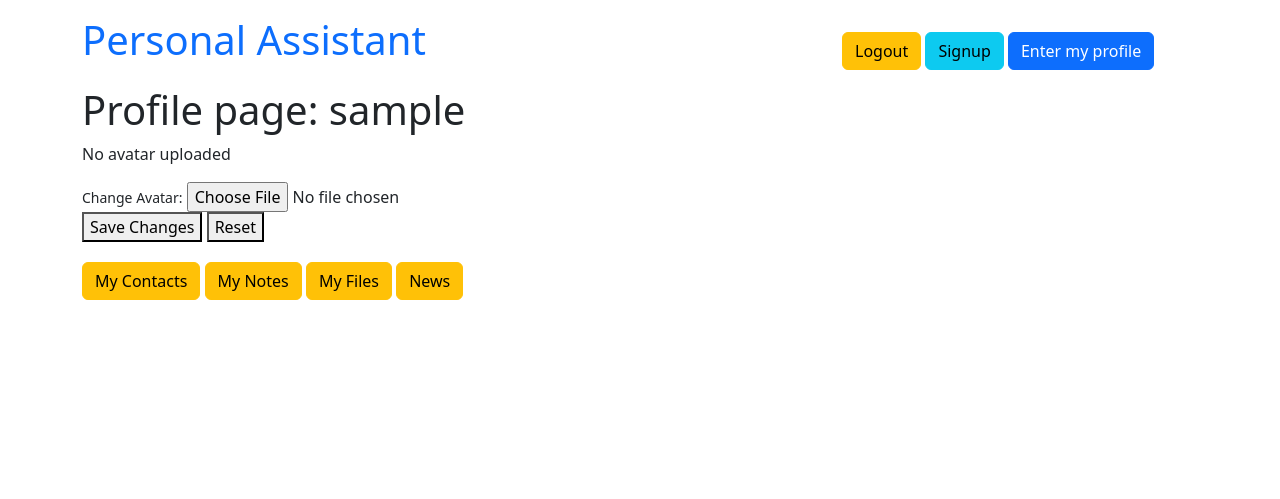
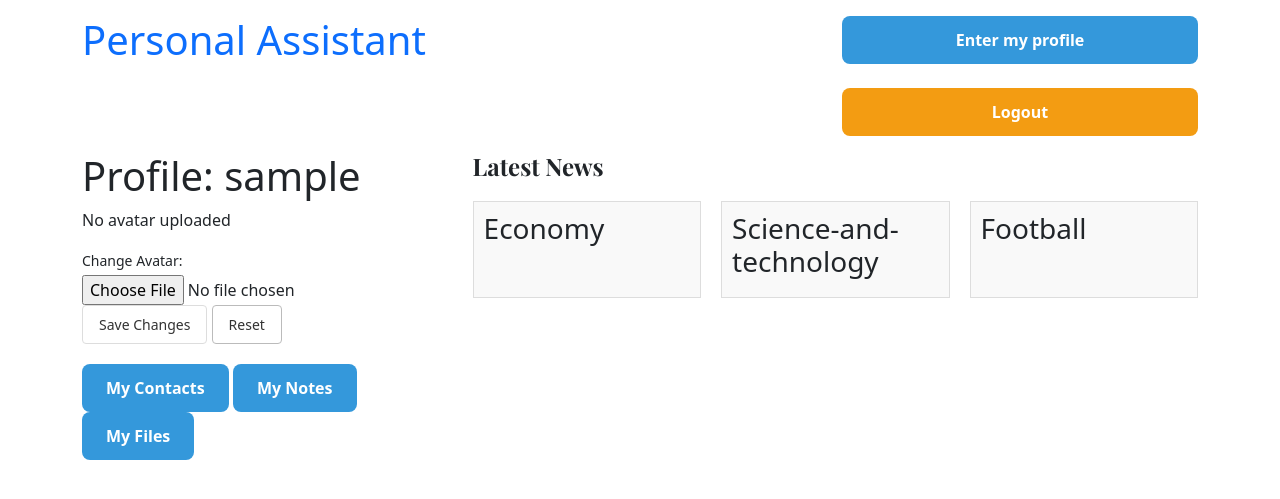
Before and after one commit to Shtomuch/Personal_Assistant, a Django app: a page that uses personal_assistant/users/templates/users/base.html in a window 1280 px wide. Shown: the top 499 px of the page. Run offline with Django 5.2, Linux system fonts and the light colour scheme; the visitor is signed in with stand-in values (Sample User, id 1); data comes from the database, SQL or seed files in the repository; data that the repository does not hold is empty.

Commit message:
new function news and style.css added

```diff
--- a/personal_assistant/pyproject.toml
+++ b/personal_assistant/pyproject.toml
@@ -15,6 +15,7 @@ django-environ = "^0.11.2"
 dj-database-url = "^2.2.0"
 psycopg2-binary = "2.9.9"
 pillow = "^10.4.0"
+beautifulsoup4 = "^4.12.3"
 
 
 
--- /dev/null
+++ b/personal_assistant/static/css/style.css
@@ -0,0 +1,166 @@
+.news-sections {
+    display: flex;
+    gap: 20px;
+}
+
+.news-category {
+    border: 2px solid #ccc;
+    padding: 20px;
+    width: 300px;
+    overflow: hidden;
+    background-color: #f9f9f9;
+}
+
+.news-list-wrapper {
+    max-height: 300px;
+    overflow-y: auto;
+}
+
+.news-list {
+    list-style-type: none;
+    padding: 0;
+    margin: 0;
+}
+
+.news-list li {
+    margin-bottom: 10px;
+}
+
+.news-list li a {
+    text-decoration: none;
+    color: #007bff;
+}
+
+.news-list li a:hover {
+    text-decoration: underline;
+}
+
+h2 {
+    font-family: 'Playfair Display', serif;
+    font-weight: 700;
+    font-size: 28px;
+    margin-bottom: 15px;
+}
+
+.profile-heading {
+    margin-bottom: 20px;
+    font-family: 'Roboto', sans-serif;
+    font-size: 24px;
+    font-weight: bold;
+    color: #333;
+}
+
+
+.profile-avatar {
+    margin-bottom: 20px;
+}
+
+
+.btn {
+    display: inline-block;
+    padding: 12px 24px;
+    font-size: 16px;
+    font-weight: bold;
+    text-align: center;
+    text-decoration: none;
+    color: #fff;
+    background-color: #3498db;
+    border: none;
+    border-radius: 8px;
+    transition: background-color 0.3s ease, transform 0.3s ease;
+}
+
+
+.btn-warning {
+    background-color: #f39c12;
+    color: #fff;
+}
+
+
+.btn:hover {
+    background-color: #2980b9;
+    transform: scale(1.05);
+}
+
+
+.btn-warning:hover {
+    background-color: #e67e22;
+    transform: scale(1.05);
+}
+
+.small-btn {
+    display: inline-block;
+    padding: 8px 16px;
+    font-size: 14px;
+    background-color: transparent;
+    color: #333;
+    border: 1px solid #ddd;
+    border-radius: 4px;
+    cursor: pointer;
+    transition: background-color 0.3s ease, color 0.3s ease;
+}
+
+
+.small-btn:hover {
+    background-color: #f9f9f9;
+    color: #000;
+}
+
+
+.small-btn.secondary {
+    border-color: #bbb;
+}
+.profile-container {
+    display: flex;
+    justify-content: space-between;
+    gap: 40px;
+}
+
+.left-column {
+    width: 30%;
+}
+
+.right-column {
+    width: 65%;
+}
+
+.avatar {
+    max-width: 100%;
+    height: auto;
+    margin-bottom: 20px;
+}
+
+.news-title {
+    font-size: 24px;
+    font-weight: bold;
+    margin-bottom: 20px;
+}
+
+.news-category {
+    border: 1px solid #ddd;
+    padding: 10px;
+    margin-bottom: 20px;
+}
+
+.news-list-wrapper {
+    max-height: 300px;
+    overflow-y: auto;
+}
+
+.news-list {
+    list-style: none;
+    padding: 0;
+}
+
+.news-list li {
+    margin-bottom: 10px;
+}
+
+.news-list a {
+    text-decoration: none;
+    color: #007bff;
+}
+
+.news-list a:hover {
+    text-decoration: underline;
+}
--- a/personal_assistant/users/apps.py
+++ b/personal_assistant/users/apps.py
@@ -4,5 +4,6 @@ from django.apps import AppConfig
 class UsersConfig(AppConfig):
     default_auto_field = "django.db.models.BigAutoField"
     name = "users"
+
     def ready(self):
-        import users.signals # noqa
+        import users.signals  # noqa
--- /dev/null
+++ b/personal_assistant/users/management/commands/scrape_news.py
@@ -0,0 +1,44 @@
+from django.core.management.base import BaseCommand
+import requests
+from bs4 import BeautifulSoup
+import json
+
+class Command(BaseCommand):
+    help = 'Scrape news and save to JSON file'
+
+    def handle(self, *args, **kwargs):
+        def scrape_news(url, base_url):
+            headers = {
+                'User-Agent': 'Mozilla/5.0 (Windows NT 10.0; Win64; x64) AppleWebKit/537.36 (KHTML, like Gecko) Chrome/58.0.3029.110 Safari/537.3'
+            }
+            response = requests.get(url, headers=headers)
+            soup = BeautifulSoup(response.text, 'html.parser')
+
+            news_items = []
+            for item in soup.select('.gc__title a'):
+                title = item.text.strip()
+                link = base_url + item['href']
+                news_items.append({'title': title, 'link': link})
+
+            return news_items
+
+        def save_to_json(data, filename):
+            with open(filename, 'w', encoding='utf-8') as file:
+                json.dump(data, file, ensure_ascii=False, indent=4)
+
+        urls = {
+            'economy': "https://www.aljazeera.com/economy/",
+            'science-and-technology': "https://www.aljazeera.com/tag/science-and-technology/",
+            'football': "https://www.aljazeera.com/tag/football/"
+        }
+
+        base_url = 'https://www.aljazeera.com'
+        categorized_news = {}
+
+        for category, url in urls.items():
+            news_items = scrape_news(url, base_url)
+            categorized_news[category] = news_items
+
+        save_to_json(categorized_news, 'utils/categorized_news.json')
+
+        self.stdout.write(self.style.SUCCESS('Successfully scraped news and saved to JSON file'))
--- a/personal_assistant/users/static/users/style.css
+++ /dev/null
@@ -1,7 +0,0 @@
-.alert-error, .errorlist {
-    color: crimson;
-}
-
-.alert-success {
-    color: green;
-}
--- a/personal_assistant/users/templates/users/base.html
+++ b/personal_assistant/users/templates/users/base.html
@@ -3,14 +3,13 @@
 <head>
     <meta charset="UTF-8"/>
     <title>Note information</title>
-       <meta name="viewport"
-          content="width=device-width, user-scalable = no, initial-scale=1, maximum-scale = 1, minimum-scale = 1">
-    <meta http-equiv="X-UA-Compatible" , content="ie=edge">
+    <meta name="viewport" content="width=device-width, user-scalable=no, initial-scale=1, maximum-scale=1, minimum-scale=1">
+    <meta http-equiv="X-UA-Compatible" content="ie=edge">
     <link href="https://cdn.jsdelivr.net/npm/bootstrap@5.3.2/dist/css/bootstrap.min.css" rel="stylesheet"
           integrity="sha384-T3c6CoIi6uLrA9TneNEoa7RxnatzjcDSCmG1MXxSR1GAsXEV/Dwwykc2MPK8M2HN" crossorigin="anonymous">
+    <link href="https://fonts.googleapis.com/css2?family=Montserrat:wght@700&family=Playfair+Display:wght@700&display=swap" rel="stylesheet">
     {% load static %}
-    <link rel="stylesheet" href="{% static 'users/style.css' %}">
-
+    <link rel="stylesheet" href="{% static 'css/style.css' %}">
 </head>
 <body>
 <div class="container">
@@ -22,20 +21,21 @@
         </div>
         <div class="col-md-4">
             <p>
+                {% if user.is_authenticated %}
+                    <a href="{% url 'users:profile' username=request.user.username %}" class="btn btn-primary w-100 mb-2">Enter my profile</a>
                     <form id="logout-form" method="post" action="{% url 'users:logout' %}" style="display:inline;">
-                    {% csrf_token %}
-                    <button type="submit" class="btn btn-warning">Logout</button>
-            </form>
-                <a href="{% url 'users:registration' %}" class="btn btn-info">Signup</a>
-            {% if user.is_authenticated %}
-                <a href="{% url 'users:profile' username=request.user.username %}" class="btn btn-primary">Enter my profile</a>
-            {% else %}
-                <a href="{% url 'users:login' %}" class="btn btn-primary">Login</a>
-            {% endif %}
+                        {% csrf_token %}
+                        <button type="submit" class="btn btn-warning w-100">Logout</button>
+                    </form>
+                {% else %}
+                    <a href="{% url 'users:registration' %}" class="btn btn-info w-100 mb-2">Signup</a>
+                    <a href="{% url 'users:login' %}" class="btn btn-primary w-100">Login</a>
+                {% endif %}
             </p>
         </div>
     </div>
-      {% if messages %}
+
+    {% if messages %}
     <div class="alert-box">
         {% for message in messages %}
         <div class="alert {% if message.tags %}alert-{{ message.tags }}{% else %}alert-info{% endif %}" role="alert">
@@ -46,7 +46,6 @@
     {% endif %}
 
     {% block content %} {% endblock %}
-
 </div>
 </body>
 </html>
--- a/personal_assistant/users/templates/users/login.html
+++ b/personal_assistant/users/templates/users/login.html
@@ -5,7 +5,7 @@
     <h2>Login</h2>
 </div>
 
-<form method="post" action="{% url 'users:login' %}{% if request.user.is_authenticated %}?next={% url 'users:profile' username=request.user.username %}{% endif %}">
+<form method="post" action="{% url 'users:login' %}">
     {% csrf_token %}
     <div >
         <label> Username:
--- a/personal_assistant/users/templates/users/profile.html
+++ b/personal_assistant/users/templates/users/profile.html
@@ -2,10 +2,13 @@
 
 {% block content %}
 
+<div class="profile-container">
+    <!-- Ліва колонка -->
+    <div class="left-column">
         <div>
-    <h1>Profile page: {{user.username}}</h1>
+            <h1>Profile: {{user.username}}</h1>
             {% if user.avatar %}
-    <img src="{{ user.avatar.url }}" alt="{{ user.username }}'s avatar">
+            <img src="{{ user.avatar.url }}" alt="{{ user.username }}'s avatar" class="avatar">
             {% else %}
             <p>No avatar uploaded</p>
             {% endif %}
@@ -31,16 +34,38 @@
                 </div>
             </div>
             <div class="grid">
-        <button type="submit">Save Changes</button>
-        <button type="reset" class="secondary">Reset</button>
+                <button type="submit" class="small-btn">Save Changes</button>
+                <button type="reset" class="small-btn secondary">Reset</button>
+            </div>
+        </form>
+
+        <div class="grid" style="margin-top: 20px;">
+            <a href="files" class="btn btn-modern">My Contacts</a>
+            <a href="files" class="btn btn-modern">My Notes</a>
+            <a href="files" class="btn btn-modern">My Files</a>
+        </div>
     </div>
 
-</form>
-<div class="grid" style="margin-top: 20px;">
-    <a href="files" class="btn btn-warning">My Contacts</a>
-    <a href="files" class="btn btn-warning">My Notes</a>
-    <a href="files" class="btn btn-warning">My Files</a>
-    <a href="files" class="btn btn-warning">News</a>
+    <!-- Права колонка для новин -->
+    <div class="right-column">
+        <h2 class="news-title">Latest News</h2>
+        <div class="news-sections">
+            {% for category, news_items in categorized_news.items %}
+            <div class="news-category">
+                <h3>{{ category|capfirst }}</h3>
+                <div class="news-list-wrapper">
+                    <ul class="news-list">
+                        {% for news_item in news_items %}
+                        <li>
+                            <a href="{{ news_item.link }}">{{ news_item.title }}</a>
+                        </li>
+                        {% endfor %}
+                    </ul>
+                </div>
+            </div>
+            {% endfor %}
+        </div>
+    </div>
 </div>
 
 {% endblock content %}
--- a/personal_assistant/users/views.py
+++ b/personal_assistant/users/views.py
@@ -1,6 +1,9 @@
+import json
+
 from django.contrib.auth.decorators import login_required
 from django.contrib.auth.views import PasswordResetView, LoginView
 from django.contrib.messages.views import SuccessMessageMixin
+from django.core.management import call_command
 from django.shortcuts import render, redirect, get_object_or_404
 from django.urls import reverse_lazy, reverse
 from django.views import View
@@ -37,9 +40,20 @@ class CustomLoginView(LoginView):
         username = self.request.user.username
         return reverse("users:profile", kwargs={"username": username})
 
+    def form_invalid(self, form):
+        messages.error(self.request, "Wrong username or password")
+        return super().form_invalid(form)
+
 
 @login_required
 def profile(request, username):
+    call_command("scrape_news")
+    try:
+        with open("utils/categorized_news.json", "r", encoding="utf-8") as file:
+            categorized_news = json.load(file)
+    except FileNotFoundError:
+        categorized_news = {}
+
     user = get_object_or_404(CustomUser, username=username)
     if request.method == "POST":
         profile_form = UserProfileForm(
@@ -52,7 +66,13 @@ def profile(request, username):
 
     profile_form = UserProfileForm(instance=request.user)
     return render(
-        request, "users/profile.html", {"profile_form": profile_form, "user": user}
+        request,
+        "users/profile.html",
+        {
+            "profile_form": profile_form,
+            "user": user,
+            "categorized_news": categorized_news,
+        },
     )
 
 
```
Also changed, not shown: personal_assistant/config/settings.py (+22 -18 lines), personal_assistant/utils/categorized_news.json (added, +176 -0 lines), personal_assistant/users/management/__init__.py (added), personal_assistant/users/management/commands/__init__.py (added), personal_assistant/users/migrations/0003_alter_customuser_avatar.py (added), 1 other file. Lines whose indentation alone changed are shown as unchanged.
